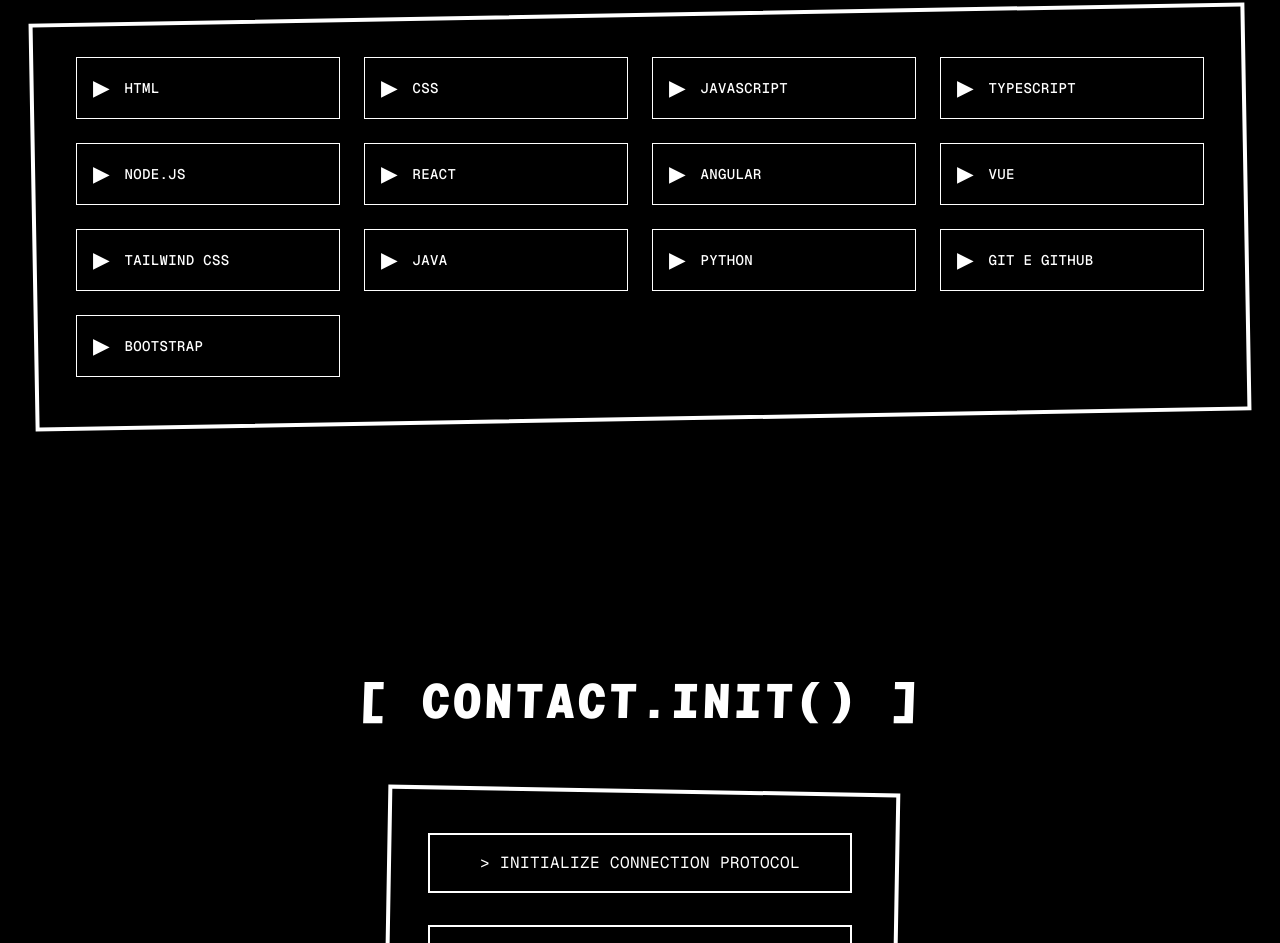
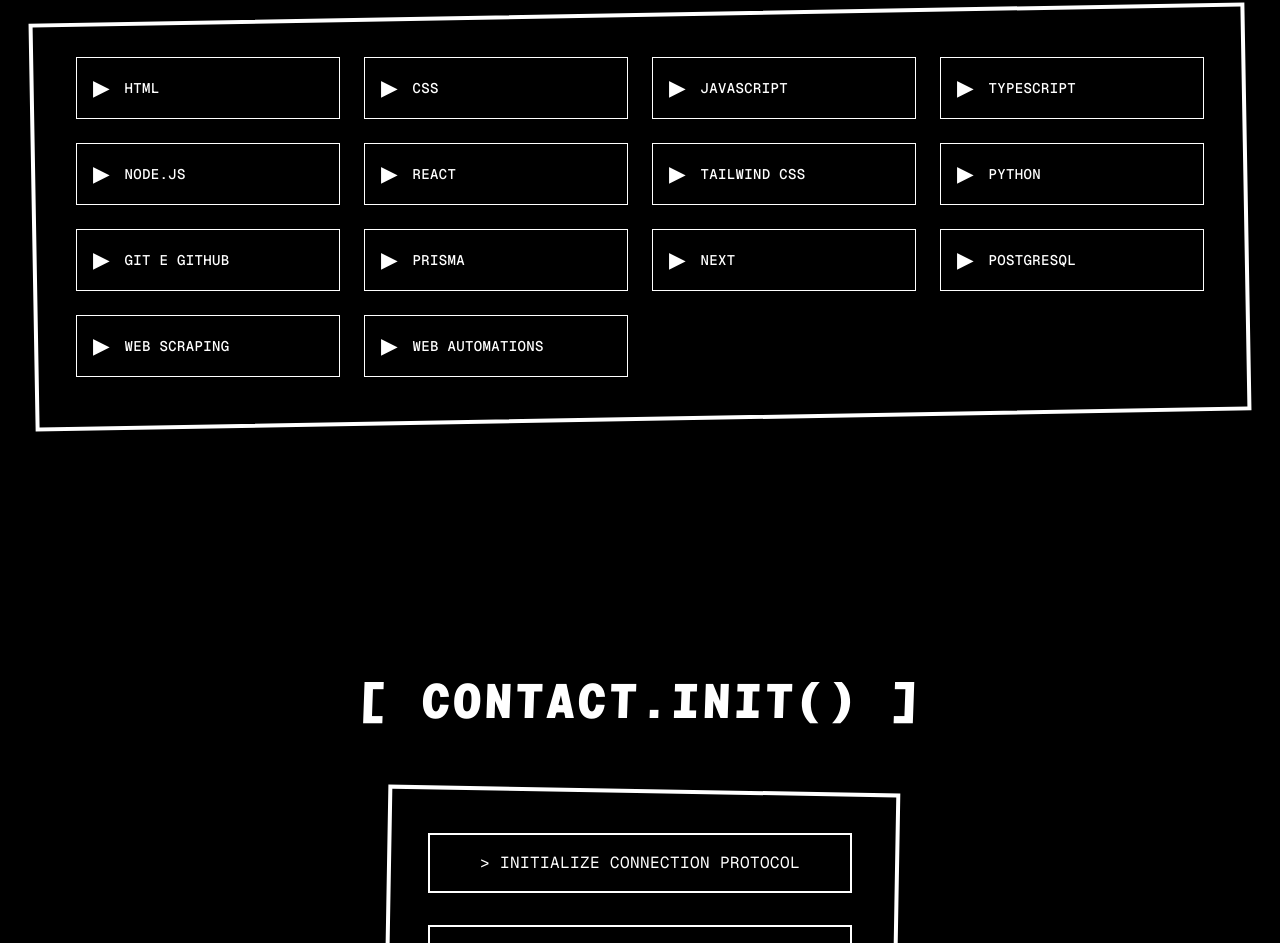
Before and after one commit to Rogerwa11/portfolio, a Next.js app: page / in a window 1280 px wide. Shown: the part 1675-2618 px from the top of the page. Built offline with nearby package versions, Linux system fonts and the light colour scheme.

Commit message:
Update page.tsx

```diff
--- a/src/app/page.tsx
+++ b/src/app/page.tsx
@@ -67,8 +67,9 @@
 
   const skills = [
     "HTML", "CSS", "JavaScript", "TypeScript", "Node.js",
-    "React", "Angular", "Vue", "Tailwind CSS",
-    "Java", "Python", "Git e GitHub", "Bootstrap"
+    "React", "Tailwind CSS", "Python",
+    "Git e GitHub", "Prisma", "Next", "PostgreSQL",
+    "Web Scraping", "Web automations"
   ];
 
   const handleContactSubmit = (e: React.FormEvent) => {
@@ -83,7 +84,7 @@
     description: 'Passionate for developing modern software solutions with cutting-edge technologies',
     email: 'rooger.wallace@gmail.com',
     phone: '+55 98 99195-2221',
-    linkedin: 'https://linkedin.com/in/',
+    linkedin: 'https://www.linkedin.com/in/roger-wallace-690381381',
     github: 'https://github.com/rogerwa11',
     twitter: 'https://twitter.com/',
     whatsapp: 'https://wa.me/5598991952221?text=ol%C3%A1%20Roger%2C%20vim%20pelo%20seu%20portif%C3%B3lio',
```
